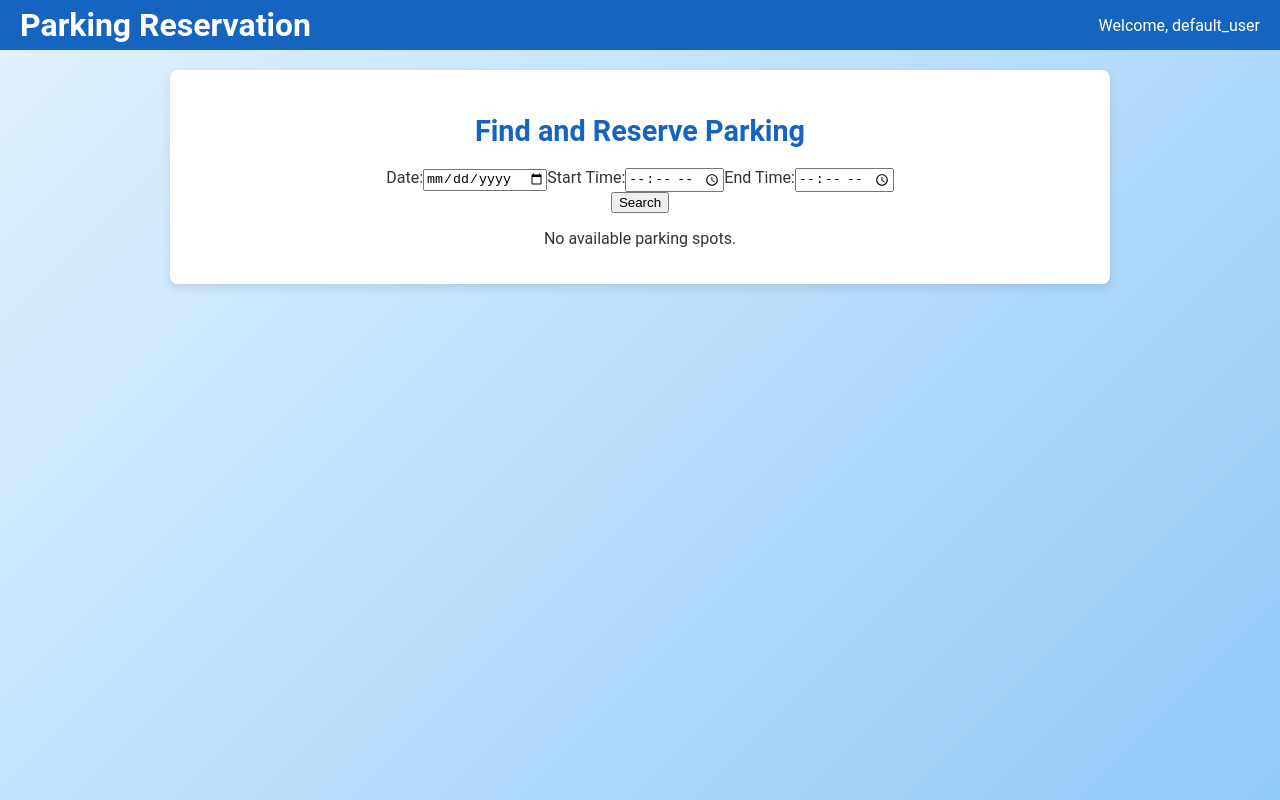
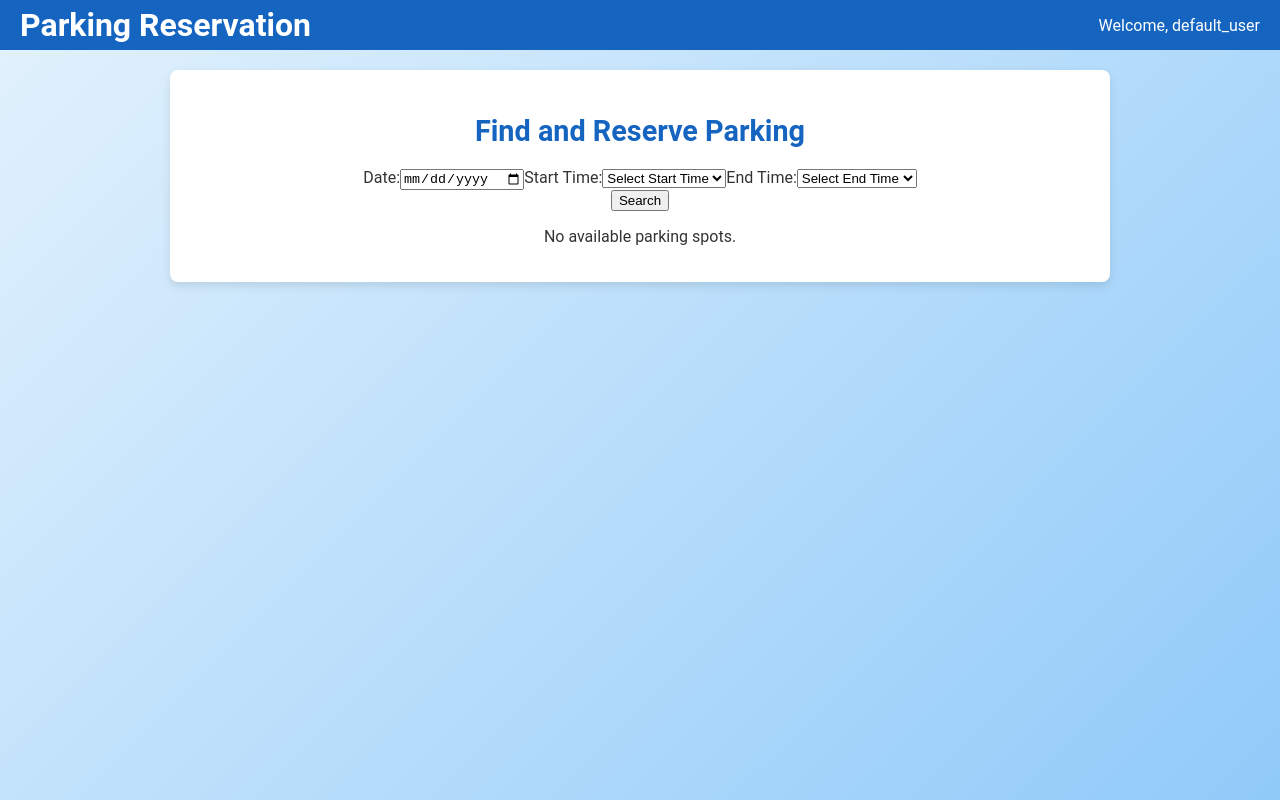
Before and after one commit to EitanBellaiche/SPMS-PROJECT, a React (Create React App) app in the folder client/: page /spms/parkingReservation in a window 1280 px wide. Built offline with nearby package versions, Linux system fonts and the light colour scheme.

Commit message:
Limit pick to 30 minutes scope

```diff
--- a/client/src/ParkingReservation.jsx
+++ b/client/src/ParkingReservation.jsx
@@ -58,6 +58,18 @@ const ParkingReservation = () => {
     const storedUsername = localStorage.getItem("username") || "default_user";
     setUsername(storedUsername);
   }, []);
+
+  const generateTimeOptions = () => {
+    const options = [];
+    for (let hour = 0; hour < 24; hour++) {
+      const hourStr = hour.toString().padStart(2, "0");
+      options.push(`${hourStr}:00`);
+      options.push(`${hourStr}:30`);
+    }
+    return options;
+  };
+
+  const timeOptions = generateTimeOptions();
 
   const fetchAvailableSpots = async () => {
     if (!selectedDate || !startTime || !endTime) {
@@ -139,19 +151,31 @@ const ParkingReservation = () => {
             </label>
             <label>
               Start Time:
-              <input
-                type="time"
+              <select
                 value={startTime}
                 onChange={(e) => setStartTime(e.target.value)}
-              />
+              >
+                <option value="">Select Start Time</option>
+                {timeOptions.map((time) => (
+                  <option key={time} value={time}>
+                    {time}
+                  </option>
+                ))}
+              </select>
             </label>
             <label>
               End Time:
-              <input
-                type="time"
+              <select
                 value={endTime}
                 onChange={(e) => setEndTime(e.target.value)}
-              />
+              >
+                <option value="">Select End Time</option>
+                {timeOptions.map((time) => (
+                  <option key={time} value={time}>
+                    {time}
+                  </option>
+                ))}
+              </select>
             </label>
           </div>
           <button onClick={fetchAvailableSpots} className="search-button">
```
Also changed, not shown: 1 other file (tests, documents, lock files or other folders).
